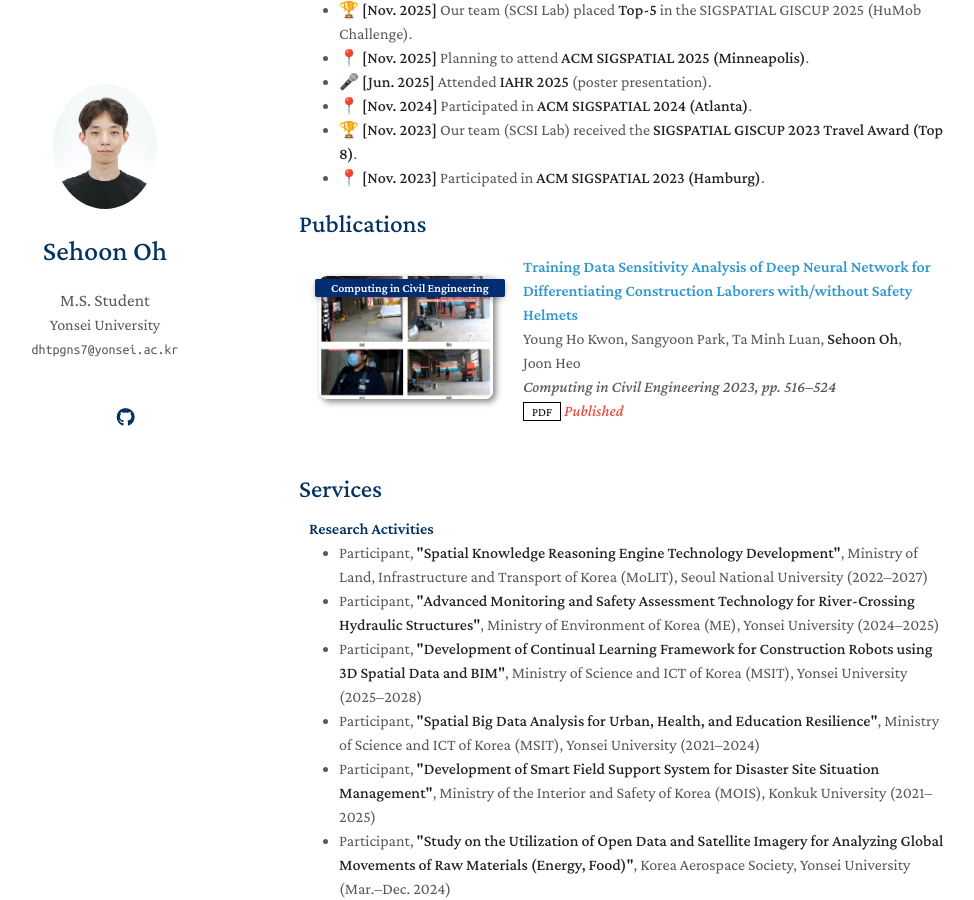
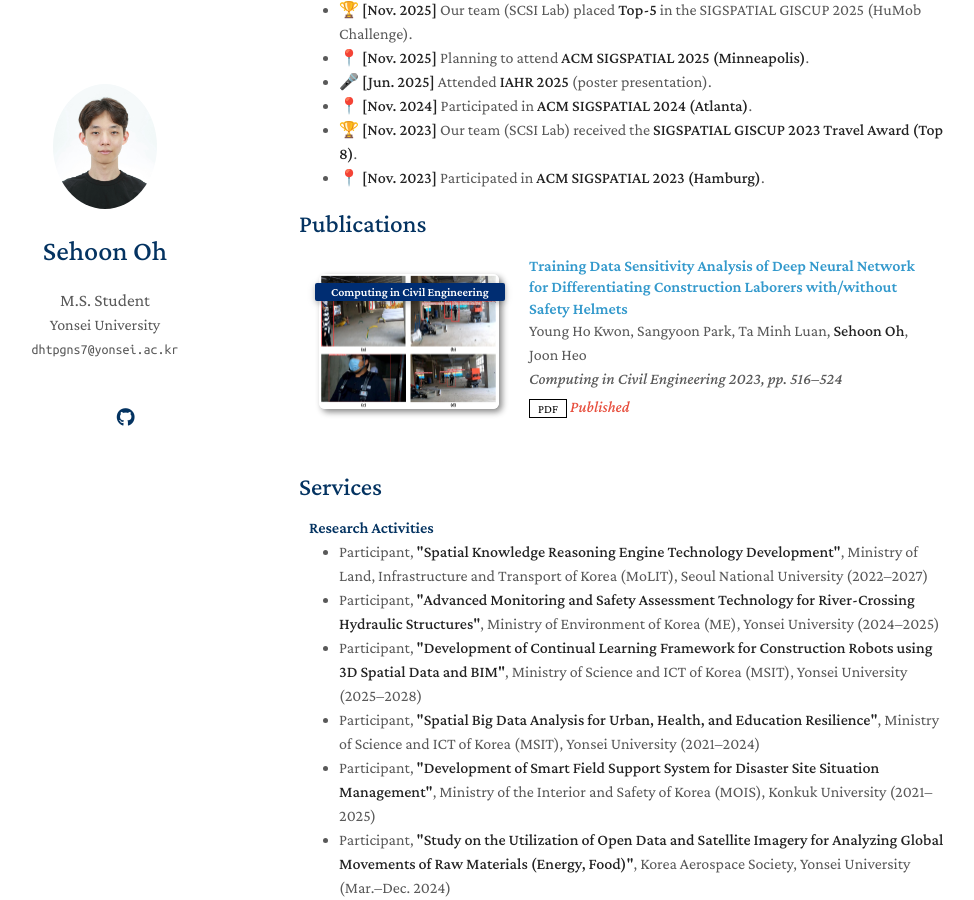
Before and after one commit to OHSEHOON99/OHSEHOON99.github.io, a Jekyll site: the page built from index.md, in a window 1280 px wide and 900 px high, scrolled down 452 px. Shown: the whole window, without its empty margins (171-1145 px from the left). Built offline with Jekyll 4.4.1, drawn with Linux system fonts in a browser that asks for light colours; a style sheet for code colours, icons or effects is not loaded; our own code applies the rules of GitHub Pages for plain Markdown files.

Commit message:
Refactor publications layout and styling

```diff
--- a/_includes/publications.md
+++ b/_includes/publications.md
@@ -1,50 +1,95 @@
-<h2 id="publications" style="margin: 2px 0px -15px;">Publications</h2>
+<h2 id="publications" style="margin: 2px 0 -15px;">Publications</h2>
 
 <div class="publications">
 <ol class="bibliography">
 
-{% for link in site.data.publications.main %}
+{% assign pubs = site.data.publications.main %}
+
+{% for link in pubs %}
 
 <li>
-<div class="pub-row">
-  <div class="col-sm-3 abbr" style="position: relative;padding-right: 15px;padding-left: 15px;">
-    {% if link.image %}
-    <img src="{{ link.image }}" class="teaser img-fluid z-depth-1" style="width=100;height=40%">
-    {% if link.conference_short %}
-    <abbr class="badge">{{ link.conference_short }}</abbr>
-    {% endif %}
-    {% endif %}
-  </div>
-  <div class="col-sm-9" style="position: relative;padding-right: 15px;padding-left: 20px;">
-      <div class="title"><a href="{{ link.pdf }}">{{ link.title }}</a></div>
-      <div class="author">{{ link.authors }}</div>
-      <div class="periodical"><em>{{ link.conference }}</em>
-      </div>
-    <div class="links">
-      {% if link.pdf %}
-      <a href="{{ link.pdf }}" class="btn btn-sm z-depth-0" role="button" target="_blank" style="font-size:12px;">PDF</a>
+  <div class="pub-row" style="display:flex; flex-wrap:wrap; margin: 0 0 0.6rem 0;">
+    <!-- Left column: thumbnail + badge -->
+    <div class="col-sm-3 abbr" style="position:relative; padding-right:15px; padding-left:15px; min-width:160px; max-width:200px; flex: 1 1 180px;">
+      {% if link.image %}
+        <img
+          src="{{ link.image }}"
+          alt="{{ link.title | strip | escape }}"
+          class="teaser img-fluid z-depth-1"
+          loading="lazy"
+          style="width:100%; height:auto; border-radius:6px;"
+        >
       {% endif %}
-      {% if link.code %}
-      <a href="{{ link.code }}" class="btn btn-sm z-depth-0" role="button" target="_blank" style="font-size:12px;">Code</a>
-      {% endif %}
-      {% if link.page %}
-      <a href="{{ link.page }}" class="btn btn-sm z-depth-0" role="button" target="_blank" style="font-size:12px;">Project Page</a>
-      {% endif %}
-      {% if link.bibtex %}
-      <a href="{{ link.bibtex }}" class="btn btn-sm z-depth-0" role="button" target="_blank" style="font-size:12px;">BibTex</a>
-      {% endif %}
-      {% if link.notes %}
-      <strong> <i style="color:#e74d3c">{{ link.notes }}</i></strong>
-      {% endif %}
-      {% if link.others %}
-      {{ link.others }}
+
+      {% if link.conference_short %}
+        <abbr class="badge" style="display:inline-block; margin-top:6px;">{{ link.conference_short }}</abbr>
+      {% elsif link.journal %}
+        <abbr class="badge" style="display:inline-block; margin-top:6px;">Journal</abbr>
+      {% elsif link.type %}
+        <abbr class="badge" style="display:inline-block; margin-top:6px;">{{ link.type }}</abbr>
       {% endif %}
     </div>
+
+    <!-- Right column: title + meta -->
+    <div class="col-sm-9" style="position:relative; padding-right:15px; padding-left:20px; flex: 1000 1 380px;">
+      <!-- Title: link to PDF if available, else plain text -->
+      <div class="title" style="font-weight:600; line-height:1.35;">
+        {% if link.pdf %}
+          <a href="{{ link.pdf }}" target="_blank" rel="noopener noreferrer">{{ link.title }}</a>
+        {% else %}
+          {{ link.title }}
+        {% endif %}
+      </div>
+
+      <!-- Authors (HTML 허용: <strong>Sehoon Oh</strong> 강조 가능) -->
+      <div class="author">{{ link.authors }}</div>
+
+      <!-- Venue line (Journal vs Conference 분기) -->
+      <div class="periodical">
+        <em>
+        {% if link.type and link.type == "Journal" or link.journal %}
+          {%- assign jname = link.journal | default: link.conference -%}
+          {%- if jname -%}{{ jname }}{%- endif -%}
+          {%- if link.volume %}, {{ link.volume }}{%- endif -%}
+          {%- if link.pages %}, {{ link.pages }}{%- endif -%}
+          {%- if link.year %}, {{ link.year }}{%- endif -%}
+        {% else %}
+          {%- assign cname = link.conference | default: link.journal -%}
+          {%- if cname -%}{{ cname }}{%- endif -%}
+          {%- if link.year %}, {{ link.year }}{%- endif -%}
+        {% endif %}
+        </em>
+      </div>
+
+      <!-- Links -->
+      <div class="links" style="margin-top:4px;">
+        {% if link.pdf %}
+          <a href="{{ link.pdf }}" class="btn btn-sm z-depth-0" role="button" target="_blank" rel="noopener noreferrer" style="font-size:12px;">PDF</a>
+        {% endif %}
+        {% if link.code %}
+          <a href="{{ link.code }}" class="btn btn-sm z-depth-0" role="button" target="_blank" rel="noopener noreferrer" style="font-size:12px;">Code</a>
+        {% endif %}
+        {% if link.page %}
+          <a href="{{ link.page }}" class="btn btn-sm z-depth-0" role="button" target="_blank" rel="noopener noreferrer" style="font-size:12px;">Project Page</a>
+        {% endif %}
+        {% if link.bibtex %}
+          <a href="{{ link.bibtex }}" class="btn btn-sm z-depth-0" role="button" target="_blank" rel="noopener noreferrer" style="font-size:12px;">BibTeX</a>
+        {% endif %}
+        {% if link.doi %}
+          <a href="https://doi.org/{{ link.doi }}" class="btn btn-sm z-depth-0" role="button" target="_blank" rel="noopener noreferrer" style="font-size:12px;">DOI</a>
+        {% endif %}
+        {% if link.notes %}
+          <strong><i style="color:#e74d3c">{{ link.notes }}</i></strong>
+        {% endif %}
+        {% if link.others %}
+          {{ link.others }}
+        {% endif %}
+      </div>
+    </div>
   </div>
-</div>
 </li>
+
 <br>
-
 {% endfor %}
 
 </ol>
```
